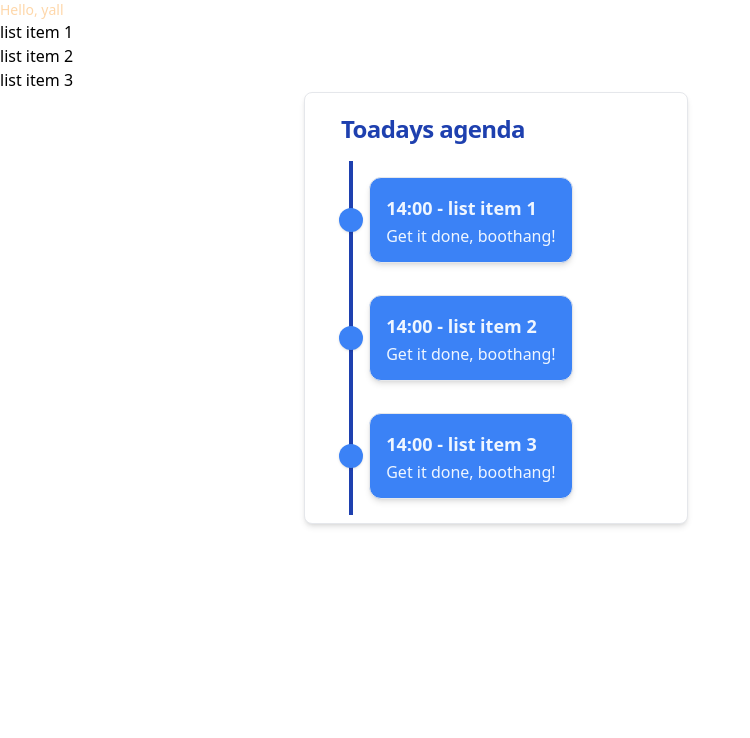
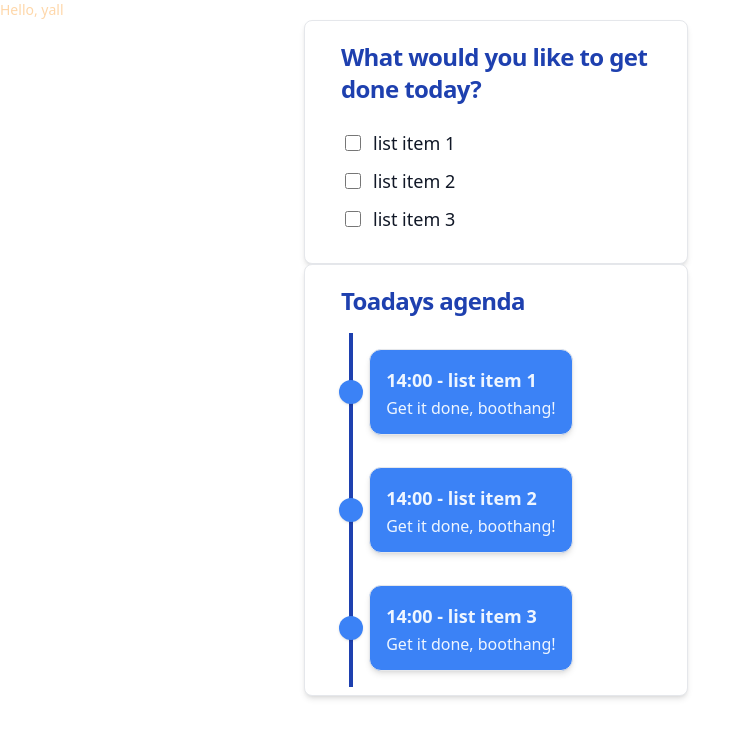
Before and after one commit to Zap-Boom/Junction2022, a React (Create React App) app in the folder frontend/: page / in a window 1280 px wide. Shown: the top 738 px of the page, without its empty margins (0-750 px from the left). Built offline with nearby package versions, Linux system fonts and the light colour scheme.

Commit message:
added todo list

```diff
--- a/frontend/src/components/todoItem.tsx
+++ b/frontend/src/components/todoItem.tsx
@@ -7,7 +7,22 @@ type Props = {
 
 const TodoItem = (props: Props) => {
   const { item } = props;
-  return <li>{item.title}</li>;
+  return (
+    <div className="flex items-start items-center mb-2.5 px-5">
+      <input
+        id="checkbox-2"
+        aria-describedby="checkbox-2"
+        type="checkbox"
+        className="w-4 h-4 border-gray-300 rounded bg-gray-50 focus:ring-3 focus:ring-blue-300"
+      />
+      <label
+        htmlFor="checkbox-2"
+        className="ml-3 text-lg font-medium text-gray-900"
+      >
+        {item.title}
+      </label>
+    </div>
+  );
 };
 
 export default TodoItem;
--- a/frontend/src/components/todoList.tsx
+++ b/frontend/src/components/todoList.tsx
@@ -9,11 +9,28 @@ type Props = {
 const TodoList = (props: Props) => {
   const { list } = props;
   return (
-    <ul>
-      {list.map((i) => (
-        <TodoItem key="i.title" item={i} />
-      ))}
-    </ul>
+    <div>
+      <div className="max-w-2xl mx-auto">
+        <div className="max-w-sm bg-white border border-gray-200 rounded-lg shadow-md">
+          <h1 className="pt-5 pr-5 mb-2 text-2xl font-bold tracking-tight text-blue-800 pl-9">
+            What would you like to get done today?
+          </h1>
+          <div className="px-5">
+            <div className="container">
+              <div className="flex flex-col grid-cols-9 p-2 mx-auto md:grid text-blue-50"></div>
+              <div className="max-w-lg mx-auto">
+                <fieldset className="mb-5">
+                  <legend className="sr-only">Checkbox variants</legend>
+                  {list.map((i) => (
+                    <TodoItem key="i.title" item={i} />
+                  ))}
+                </fieldset>
+              </div>
+            </div>
+          </div>
+        </div>
+      </div>
+    </div>
   );
 };
 
```
